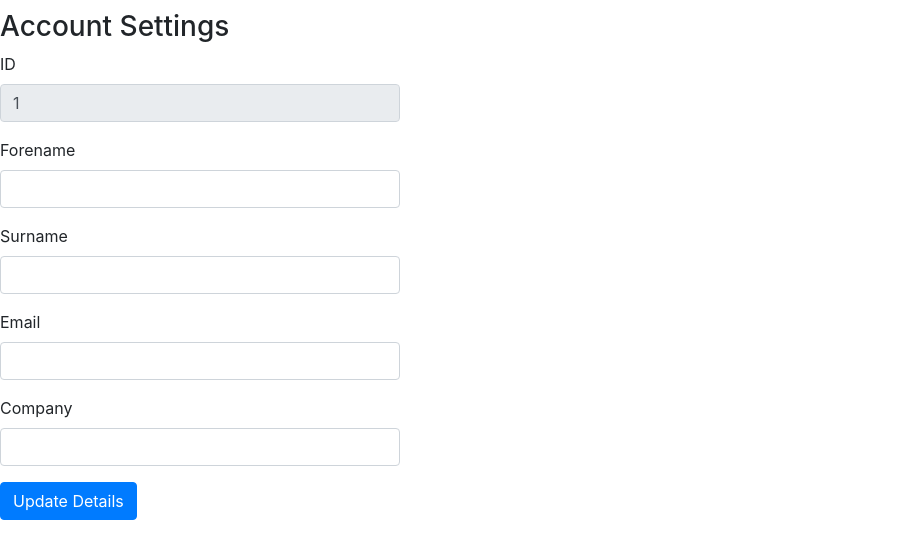
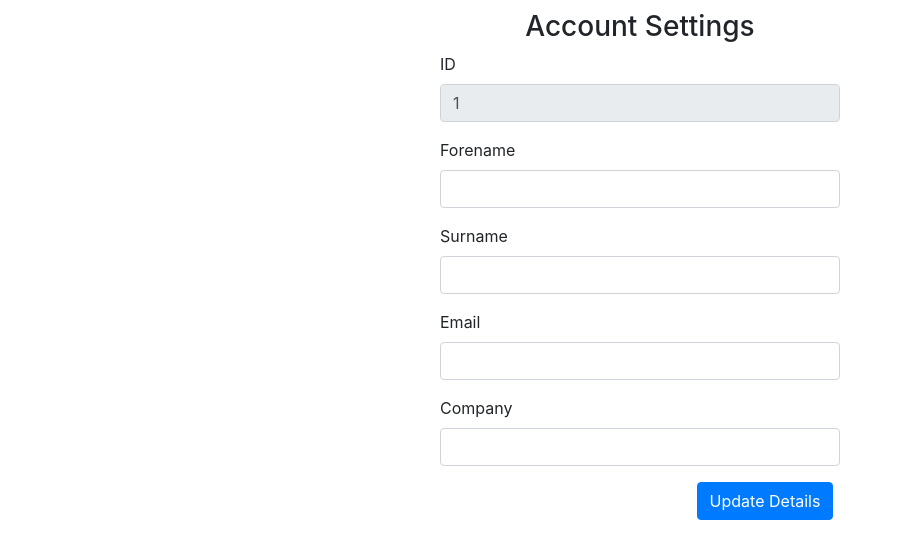
Before and after one commit to PatrykWilk/360-No-Scope, a PHP site: page /account.php in a window 1280 px wide. Shown: the part 56-615 px from the top of the page, without its empty margins (0-903 px from the left). Run offline with PHP 8.4, Linux system fonts and the light colour scheme; the visitor is signed in with stand-in values (Sample User, id 1); data comes from the database, SQL or seed files in the repository; data that the repository does not hold is empty.

Commit message:
Login, account, register styling done

```diff
--- a/account.php
+++ b/account.php
@@ -33,32 +33,36 @@
         }
     }
     ?>
-
+<div class="col-xs-1" align="center">
+        <div class="down">
     <h3>Account Settings</h3>
     <form style="width:400px;" method="post">
         <div style="width:100%" class="form-group">
-            <label for="exampleFormControlInput1">ID</label>
+            <label style="margin-right:500px;" for="exampleFormControlInput1">ID</label>
             <input readonly style="width:100%;" class="form-control" id="exampleFormControlInput1" value="<?php echo $id; ?>">
         </div>
         <div class="form-group">
-            <label for="exampleFormControlInput1">Forename</label>
+            <label style="margin-right:500px;" for="exampleFormControlInput1">Forename</label>
             <input  style="width:100%;" name="FORENAME" class="form-control" id="exampleFormControlInput1" value="<?php echo $row['firstname']; ?>">
         </div>
         <div class="form-group">
-            <label for="exampleFormControlInput1">Surname</label>
+            <label style="margin-right:500px;" for="exampleFormControlInput1">Surname</label>
             <input  style="width:100%;" name="SURNAME" class="form-control" id="exampleFormControlInput1" value="<?php echo $row['lastname']; ?>">
         </div>
         <div class="form-group">
-            <label for="exampleFormControlInput1">Email</label>
+            <label style="margin-right:500px;" for="exampleFormControlInput1">Email</label>
             <input  style="width:100%;" name="EMAIL" class="form-control" id="exampleFormControlInput1" value="<?php echo $row['email']; ?>">
         </div>
         <div class="form-group">
-            <label for="exampleFormControlInput1">Company</label>
+            <label style="margin-right:500px;" for="exampleFormControlInput1">Company</label>
             <input  style="width:100%;" name="COMPANY" class="form-control" id="exampleFormControlInput1" value="<?php echo $row['company']; ?>">
         </div>
+        <div id="id" style="margin-left:250px;">
         <input value="Update Details" type="submit" name="submit" class="btn btn-primary"/>
+</div>
     </form>
-
+</div>
+</div>
     <?php
     include('_includes/footer.html');
 }
--- a/login.php
+++ b/login.php
@@ -11,7 +11,7 @@ else{
     ?>
 
     <div class="col-xs-1" align="center" style="margin-top: 100px;">
-        <div class="down">
+
     <div id="loginbox" style="width:400px;">
             <h2 class="lol">Login</h2>
             <hr>
@@ -41,6 +41,6 @@ else{
             <button class="btn btn-primary" type="submit" name="action" style="width: 100%; font-size: 1.3em; margin-top:10px;" onclick="location.href='register.php';">Register</button>
         </div>
                 </div>
-                </div>
+
     </div>
     <?php include ('_includes/footer.html');} ?>
--- a/styles/css.css
+++ /dev/null
@@ -1,3 +0,0 @@
-down{
-  margin: 10%;
-}
```
Also changed, not shown: register.php (+7 -6 lines).
